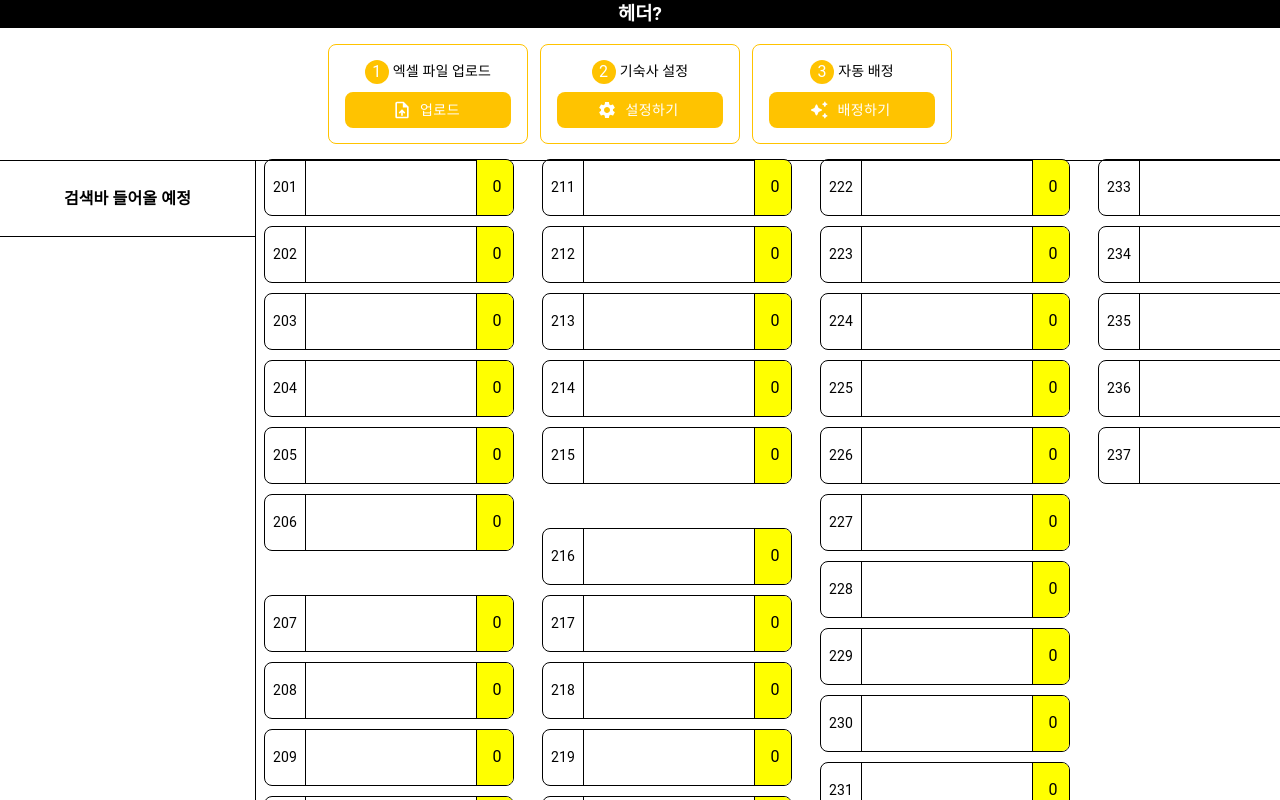
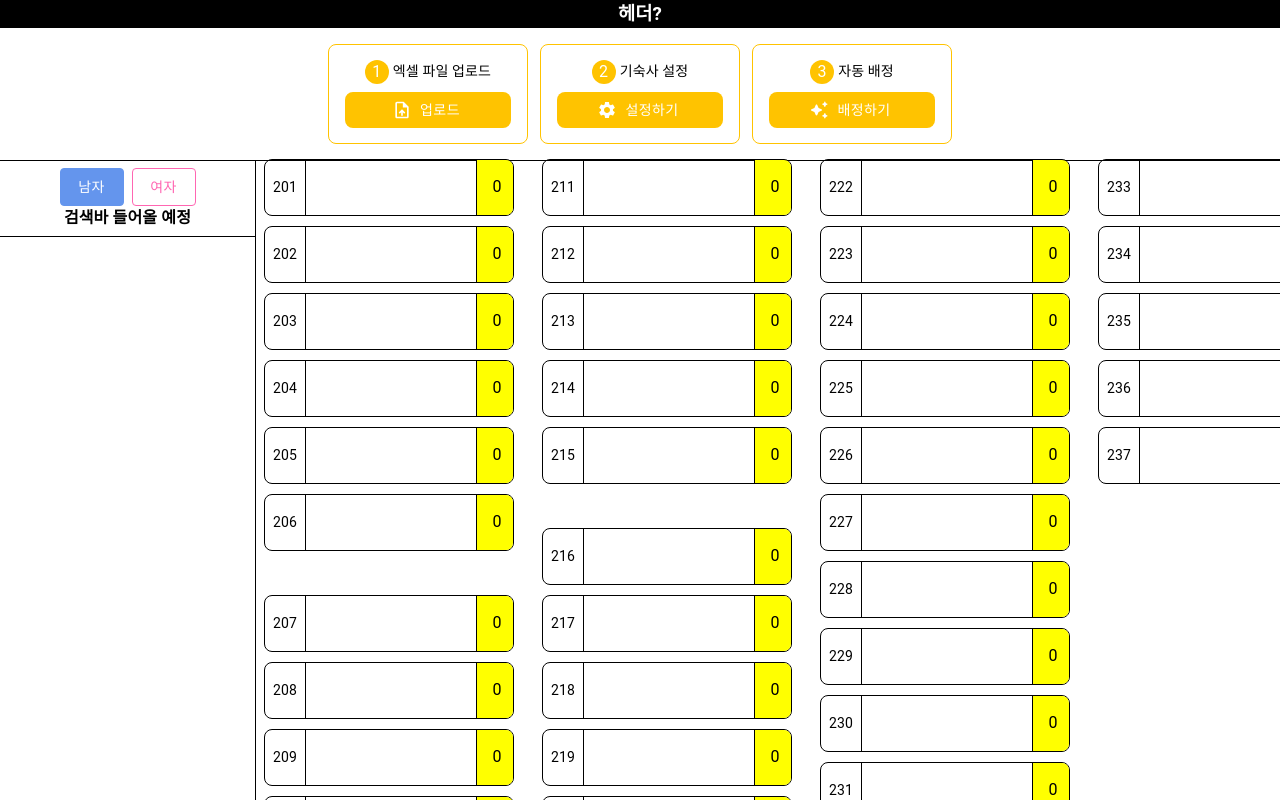
Before and after one commit to LDK1009/V-DAS, a Next.js app in the folder project/: page /admin in a window 1280 px wide. Built offline with nearby package versions, Linux system fonts and the light colour scheme; what @mui/material-nextjs would draw is missing.

Commit message:
✨ Feat : 교회 리스트 남/녀 구분 버튼 개발

```diff
--- a/project/src/components/pages/admin/container/church-list/ChurchListContainer.tsx
+++ b/project/src/components/pages/admin/container/church-list/ChurchListContainer.tsx
@@ -11,7 +11,7 @@ import { mixinFlex, mixinHideScrollbar } from "@/styles/mixins";
 
 const ChurchListContainer = () => {
   const { excelFile } = useExcelStore();
-  const { churchMaleArray, setCurrentChurchMaleArray, setCurrentChurchFemaleArray } = useCurrentChurchStore();
+  const { churchMaleArray, churchFemaleArray, setCurrentChurchMaleArray, setCurrentChurchFemaleArray, currentChurchSex } = useCurrentChurchStore();
   const { dormitoryData } = useDormitoryStore();
 
   useEffect(() => {
@@ -33,7 +33,9 @@ const ChurchListContainer = () => {
 
   return (
     <ChurchList>
-      {churchMaleArray?.map((church) => (
+      {currentChurchSex === "male" ? churchMaleArray?.map((church) => (
+        <ChurchItem key={church.churchName} church={church} />
+      )) : churchFemaleArray?.map((church) => (
         <ChurchItem key={church.churchName} church={church} />
       ))}
     </ChurchList>
--- a/project/src/components/pages/admin/container/church-list/ChurchListHeader.tsx
+++ b/project/src/components/pages/admin/container/church-list/ChurchListHeader.tsx
@@ -1,10 +1,20 @@
+import { useCurrentChurchStore } from "@/store/church/churchStore";
 import { mixinFlex } from "@/styles/mixins";
-import { Stack, styled } from "@mui/material";
-import React from "react";
+import { Button, Stack, styled } from "@mui/material";
+import { shouldForwardProp } from "@/utils/mui";
 
 const ChurchListHeader = () => {
+  const { currentChurchSex, setCurrentChurchSex } = useCurrentChurchStore();
   return (
     <Container>
+      <SelectButtonGroup>
+        <SelectMaleButton $isSelected={currentChurchSex === "male"} onClick={() => setCurrentChurchSex("male")}>
+          남자
+        </SelectMaleButton>
+        <SelectFemaleButton $isSelected={currentChurchSex === "female"} onClick={() => setCurrentChurchSex("female")}>
+          여자
+        </SelectFemaleButton>
+      </SelectButtonGroup>
       <h4>검색바 들어올 예정</h4>
     </Container>
   );
@@ -18,3 +28,25 @@ const Container = styled(Stack)`
   height: 85px;
   border-bottom: 1px solid black;
 `;
+
+const SelectButtonGroup = styled(Stack)`
+  ${mixinFlex("row", "center", "center")}
+  column-gap: 8px;
+  width: 100%;
+`;
+
+type SelectButtonPropsType = {
+  $isSelected: boolean;
+};
+
+const SelectMaleButton = styled(Button, { shouldForwardProp })<SelectButtonPropsType>`
+  background-color: ${({ $isSelected }) => ($isSelected ? "#6495ED" : "white")};
+  color: ${({ theme, $isSelected }) => ($isSelected ? theme.palette.text.white : "#6495ED")};
+  border: 1px solid #6495ed;
+`;
+
+const SelectFemaleButton = styled(Button, { shouldForwardProp })<SelectButtonPropsType>`
+  background-color: ${({ $isSelected }) => ($isSelected ? "#ff66b2" : "white")};
+  color: ${({ theme, $isSelected }) => ($isSelected ? theme.palette.text.white : "#ff66b2")};
+  border: 1px solid #ff66b2;
+`;
--- a/project/src/components/pages/admin/container/etc/ChangeFloorButtonGroup.tsx
+++ b/project/src/components/pages/admin/container/etc/ChangeFloorButtonGroup.tsx
@@ -87,10 +87,10 @@ const FemaleFloorButton = styled(MaleFloorButton, { shouldForwardProp })<FloorBu
 
 const MaleButtonBorder = styled(Box, { shouldForwardProp })<FloorButtonPropsType>`
   padding: 4px;
-  border: 1px solid ${({ $isSelected }) => ($isSelected ? "#6495ED" : "transparent")};
+  border: 2px solid ${({ $isSelected }) => ($isSelected ? "#6495ED" : "transparent")};
   border-radius: 8px;
 `;
 
 const FemaleButtonBorder = styled(MaleButtonBorder)`
-  border: 1px solid ${({ $isSelected }) => ($isSelected ? "#ff66b2" : "transparent")};
+  border: 2px solid ${({ $isSelected }) => ($isSelected ? "#ff66b2" : "transparent")};
 `;
--- a/project/src/store/church/churchStore.ts
+++ b/project/src/store/church/churchStore.ts
@@ -4,23 +4,38 @@ import { create } from "zustand";
 // Zustand 스토어 정의
 
 type CurrentChurchStoreType = {
+  ////////// 교회 리스트 관련
   churchMaleArray: ChurchArrayType | null;
   churchFemaleArray: ChurchArrayType | null;
+  ////////// 교회 리스트 세팅 액션
   setCurrentChurchMaleArray: (churchMaleArray: ChurchArrayType | null) => void;
-  setCurrentChurchFemaleArray: (churchArray: ChurchArrayType | null) => void;
+  setCurrentChurchFemaleArray: (churchFemaleArray: ChurchArrayType | null) => void;
+
+  ////////// 교회 리스트 초기화 액션
   initCurrentChurch: () => void;
 
+  ////////// 교회 배정 액션
   evacuateChurchMale: (churchName: string, count: number) => void;
   evacuateChurchFemale: (churchName: string, count: number) => void;
+
+  ////////// 현재 보고있는 교회 리스트 성별
+  currentChurchSex: "male" | "female";
+  setCurrentChurchSex: (currentChurchSex: "male" | "female") => void;
 };
 
 export const useCurrentChurchStore = create<CurrentChurchStoreType>()((set) => ({
+  ////////// 교회 리스트 관련
   churchMaleArray: null,
   churchFemaleArray: null,
+
+  ////////// 교회 리스트 세팅 액션
   setCurrentChurchMaleArray: (churchMaleArray) => set({ churchMaleArray }),
   setCurrentChurchFemaleArray: (churchFemaleArray) => set({ churchFemaleArray }),
+
+  ////////// 교회 리스트 초기화 액션
   initCurrentChurch: () => set({ churchMaleArray: null, churchFemaleArray: null }),
 
+  ////////// 교회 배정 액션
   evacuateChurchMale: (churchName, count) => {
     set((state) => {
       const currentChurchMaleCount = state.churchMaleArray?.find((church) => church.churchName === churchName)?.people;
@@ -39,7 +54,9 @@ export const useCurrentChurchStore = create<CurrentChurchStoreType>()((set) => (
 
   evacuateChurchFemale: (churchName, count) => {
     set((state) => {
-      const currentChurchFemaleCount = state.churchFemaleArray?.find((church) => church.churchName === churchName)?.people;
+      const currentChurchFemaleCount = state.churchFemaleArray?.find(
+        (church) => church.churchName === churchName
+      )?.people;
 
       if (currentChurchFemaleCount === 0) return state;
 
@@ -52,4 +69,8 @@ export const useCurrentChurchStore = create<CurrentChurchStoreType>()((set) => (
       };
     });
   },
+
+  ////////// 현재 보고있는 교회 리스트 성별
+  currentChurchSex: "male",
+  setCurrentChurchSex: (currentChurchSex) => set({ currentChurchSex }),
 }));
```
Also changed, not shown: 1 other file (tests, documents, lock files or other folders).
